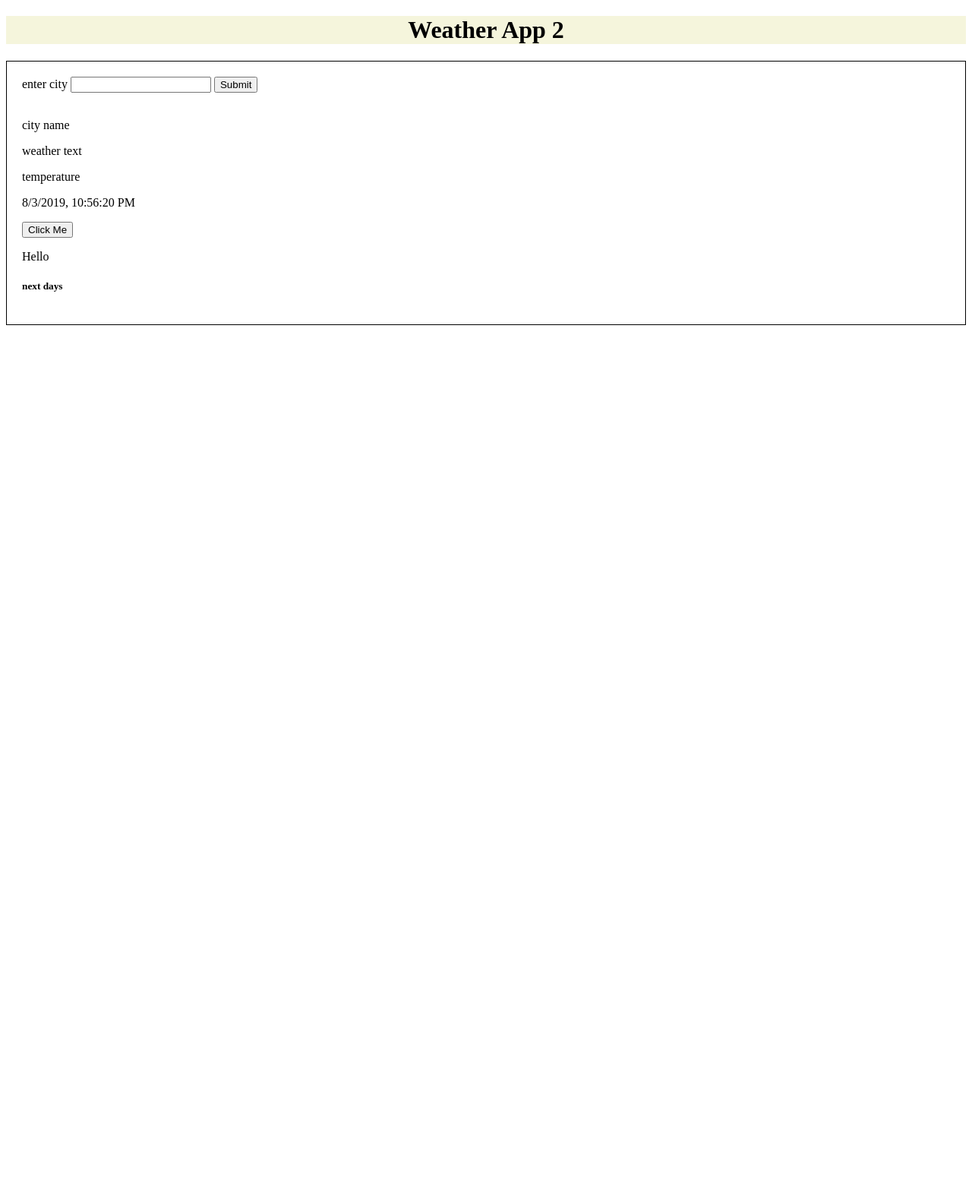
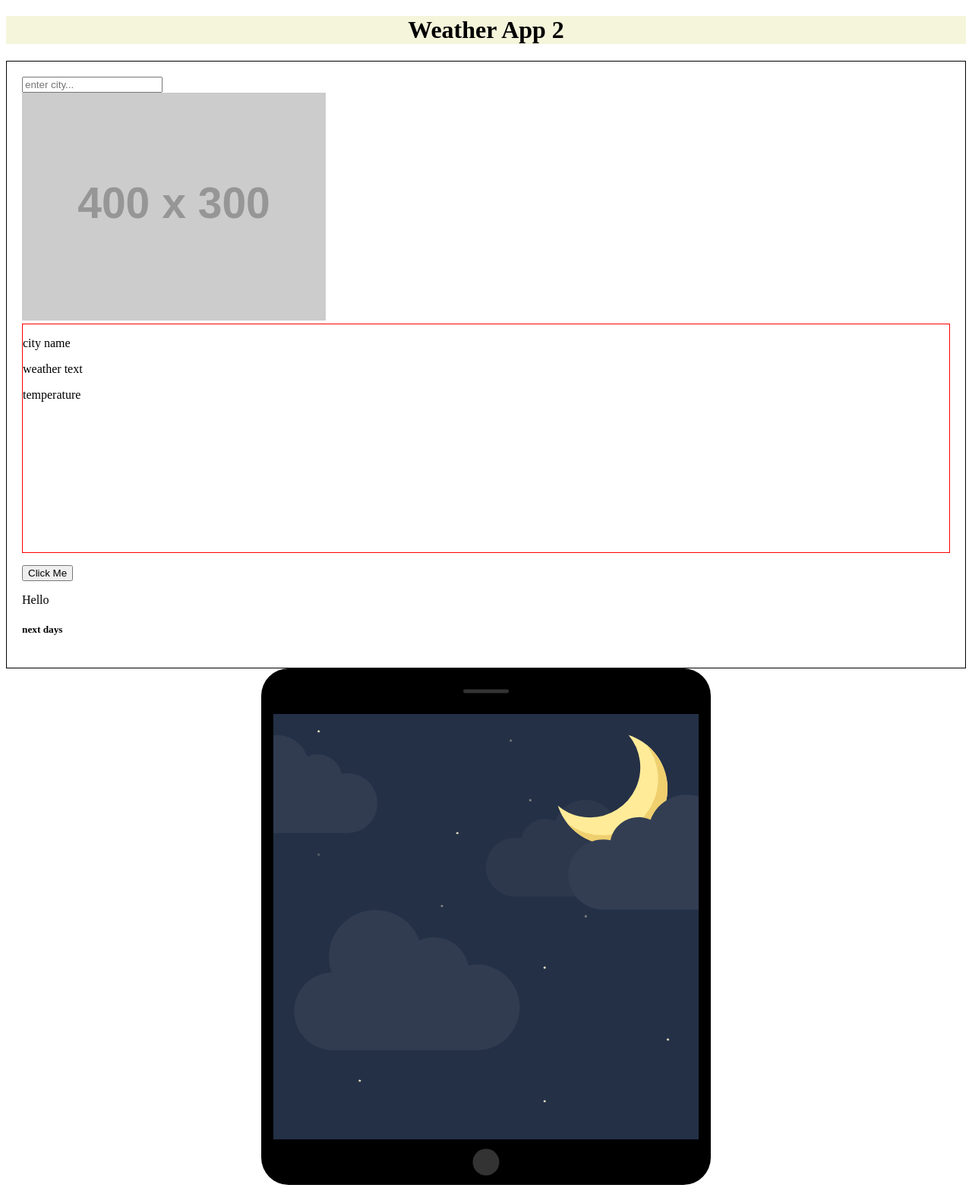
Before and after one commit to mohammadkharma/DOM, a plain HTML site: page projects/weather_app_2/index.html in a window 1280 px wide. Shown: the whole page at 76% size. Before the commit the page ends 800 px from the top, so only its background shows below. Drawn offline with Linux system fonts and the light colour scheme; no server answers; placeholder pictures from the web are drawn by us.

Commit message:
starting with styles

```diff
--- a/projects/weather_app_2/index.html
+++ b/projects/weather_app_2/index.html
@@ -15,24 +15,27 @@
 
     <div class="container">
 
-    <form action="">
-        <label for="city">enter city</label>
-        <input type="text" name="city" id="city">
-        <input type="submit" name="submit" id="submit">
+        <form>
+            <label for="city"></label>
+            <input type="text" placeholder="enter city..." name="city">
         </form>
 
         <div class="media">
-        <img src="" id="dayOrNight">
+            <img src="https://via.placeholder.com/400x300" id="dayOrNight">
             <img src="" class="icon">
         </div>
 
 
+        <div id="details">
             <p id="cityName">city name</p>
             <p id="weatherText">weather text</p>
             <p id="temp">temperature</p>
+            <p id="wind"></p>
+            <p id="humidity"></p>
+        </div>
 
         <div class="date-box">
-            <p id="text"></p>
+            <p id="date"></p>
         </div>
 
         <div class="toggle-box">
@@ -52,7 +55,10 @@
     </div>
 
 
-
+    <div class="smartphone">
+        <div class="content">
+        </div>
+    </div>
 
 
     </div>
--- a/projects/weather_app_2/scripts/conditions.js
+++ b/projects/weather_app_2/scripts/conditions.js
@@ -1,4 +1,4 @@
-const mainKey = "rBUfGvODV6xxCcJ29sjn5bzCcGk98fWi";
+const mainKey = "oCqLVi7JhYhBpmK3qfOAGEOEgJiKWI7n";
 
 const getCity = async cityName => {
 
@@ -8,20 +8,17 @@ const getCity = async cityName => {
     const response = await fetch(mainURL+query);
     const data = await response.json();
 
-    // console.log('getCity()', data[0]);
     return data[0];
 }
 
 const getConditions = async (cityKey) => {
 
-
     const mainURL = 'http://dataservice.accuweather.com/currentconditions/v1/';
-    const query = `${cityKey}?apikey=${mainKey}`;
+    const query = `${cityKey}?details=true&apikey=${mainKey}`;
 
     const response = await fetch(mainURL+query);
     const data = await response.json();
 
-    // console.log('getConditions()', data[0]);
     return data[0];
 }
 
@@ -32,7 +29,6 @@ const getNextDays = async cityKey => {
     const response = await fetch(mainURL+query);
     const data = await response.json();
 
-    // console.log('getNextDays()', data);
     return data;
 }
 
--- a/projects/weather_app_2/scripts/date.js
+++ b/projects/weather_app_2/scripts/date.js
@@ -1,6 +1,5 @@
-function getDate (tag) {
-    const now = new Date();
-    const day = now.toLocaleString();
-    tag.innerText = day;
+function getDate (tag, object) {
+    let date = new Date(object.LocalObservationDateTime);
+    tag.innerHTML = date.toDateString();
 }
 export {getDate};
--- a/projects/weather_app_2/scripts/main.js
+++ b/projects/weather_app_2/scripts/main.js
@@ -20,17 +20,43 @@ const updateCity = async city => {
 // --------------------------------------------------------------------- //
 const cityName = document.querySelector('#cityName');
 const weatherText = document.querySelector('#weatherText');
+const toggleText = document.querySelector('#toggleText');
+const toggleBtn = document.querySelector('#toggleBtn');
+const wind = document.querySelector('#wind');
+const humidity = document.querySelector('#humidity');
+const dayOrNight = document.querySelector('#dayOrNight');
+const details = document.querySelector('#details');
+const icon = document.querySelector('.icon');
+const date = document.querySelector('#date');
+const form = document.querySelector('form');
 const temp = document.querySelector('#temp');
 const day1 = document.querySelector('#day1');
 const day2 = document.querySelector('#day2');
 const day3 = document.querySelector('#day3');
 const day4 = document.querySelector('#day4');
 const day5 = document.querySelector('#day5');
+
 const updateUI = data => {
+
     const { cityDetails, cityConditions, nextDays } = data;
-    cityName.innerHTML = cityDetails.EnglishName;
+    cityName.innerHTML = `${cityDetails.EnglishName}, ${cityDetails.Country.ID}`;
     weatherText.innerHTML = cityConditions.WeatherText;
     temp.innerHTML = cityConditions.Temperature.Metric.Value;
+    wind.innerHTML = cityConditions.Wind.Speed.Imperial.Value;
+    humidity.innerHTML = cityConditions.RelativeHumidity;
+
+    getDate(date, cityConditions);
+
+    toggleBtn.addEventListener('click', e => {
+        e.preventDefault();
+        toggle(toggleText);
+    });
+
+    const timeSrc = cityConditions.IsDayTime ? 'media/images/day.svg' : 'media/images/night.svg';
+    details.style.backgroundImage = `url(${timeSrc})`;
+
+    const iconSrc = `media/icons/${cityConditions.WeatherIcon}.svg`;
+    icon.setAttribute('src', iconSrc);
 
     day1.innerHTML = nextDays.DailyForecasts[0].Temperature.Maximum.Value;
     day2.innerHTML = nextDays.DailyForecasts[1].Temperature.Maximum.Value;
@@ -39,21 +65,18 @@ const updateUI = data => {
     day5.innerHTML = nextDays.DailyForecasts[4].Temperature.Maximum.Value;
 
 }
-updateCity('berlin').then(data => updateUI(data)).catch(err => console.log(err));
+updateCity('berlin')
+    .then(data => updateUI(data))
+    .catch(err => console.log(err));
 
 
 // --------------------------------------------------------------------- //
 
+form.addEventListener('submit', e => {
+    e.preventDefault();
+    let city = form.city.value.trim()
+    form.reset();
 
-const date = document.querySelector('#text');
-getDate(date);
 
-// --------------------------------------------------------------------- //
-const toggleText = document.querySelector('#toggleText');
-const toggleBtn = document.querySelector('#toggleBtn');
-toggleBtn.addEventListener('click', e => {
-    e.preventDefault();
-    toggle(toggleText);
+
 });
-
-// --------------------------------------------------------------------- //
--- a/projects/weather_app_2/style.css
+++ b/projects/weather_app_2/style.css
@@ -7,3 +7,63 @@ h1 {
     border: 1px solid black;
     padding: 20px
 }
+
+#details {
+    border: 1px solid red;
+    height: 300px;
+}
+
+/* ------------------------------------------------------------------- */
+
+.smartphone {
+    position: relative;
+    width: 560px;
+    height: 70vh;
+    margin: auto;
+    border: 16px black solid;
+    border-top-width: 60px;
+    border-bottom-width: 60px;
+    border-radius: 36px;
+}
+
+/* The horizontal line on the top of the device */
+
+.smartphone:before {
+    content: '';
+    display: block;
+    width: 60px;
+    height: 5px;
+    position: absolute;
+    top: -30px;
+    left: 50%;
+    transform: translate(-50%, -50%);
+    background: #333;
+    border-radius: 10px;
+}
+
+/* The circle on the bottom of the device */
+
+.smartphone:after {
+    content: '';
+    display: block;
+    width: 35px;
+    height: 35px;
+    position: absolute;
+    left: 50%;
+    bottom: -65px;
+    transform: translate(-50%, -50%);
+    background: #333;
+    border-radius: 50%;
+}
+
+/* The screen (or content) of the device */
+
+.smartphone .content {
+    width: 100%;
+    height: 100%;
+    background: white;
+    background-image: url('./media/images/night.svg');
+    background-size: 100%;
+    background-position: center;
+    background-repeat: no-repeat;
+}
```
Lines whose indentation alone changed are shown as unchanged.
